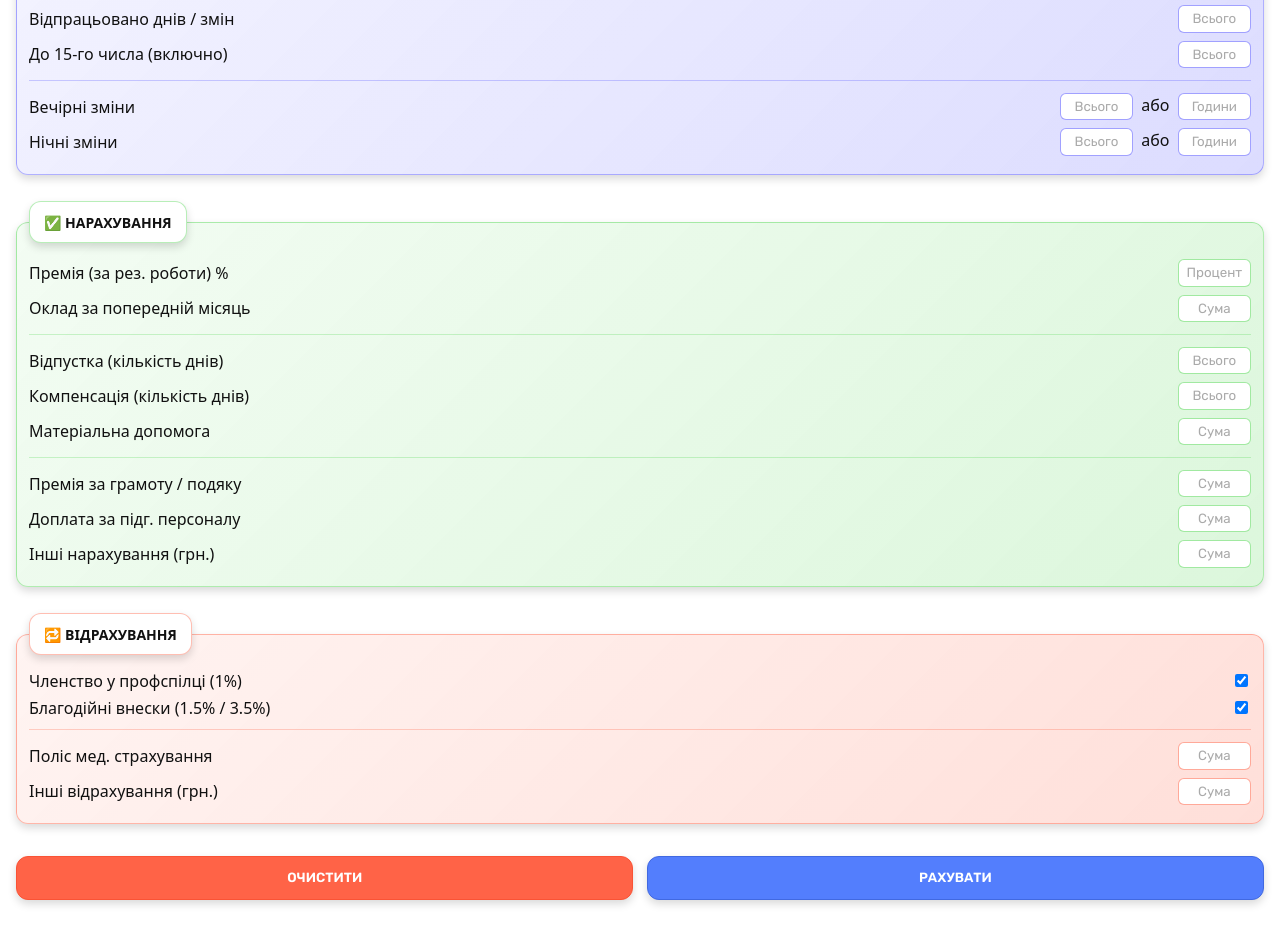
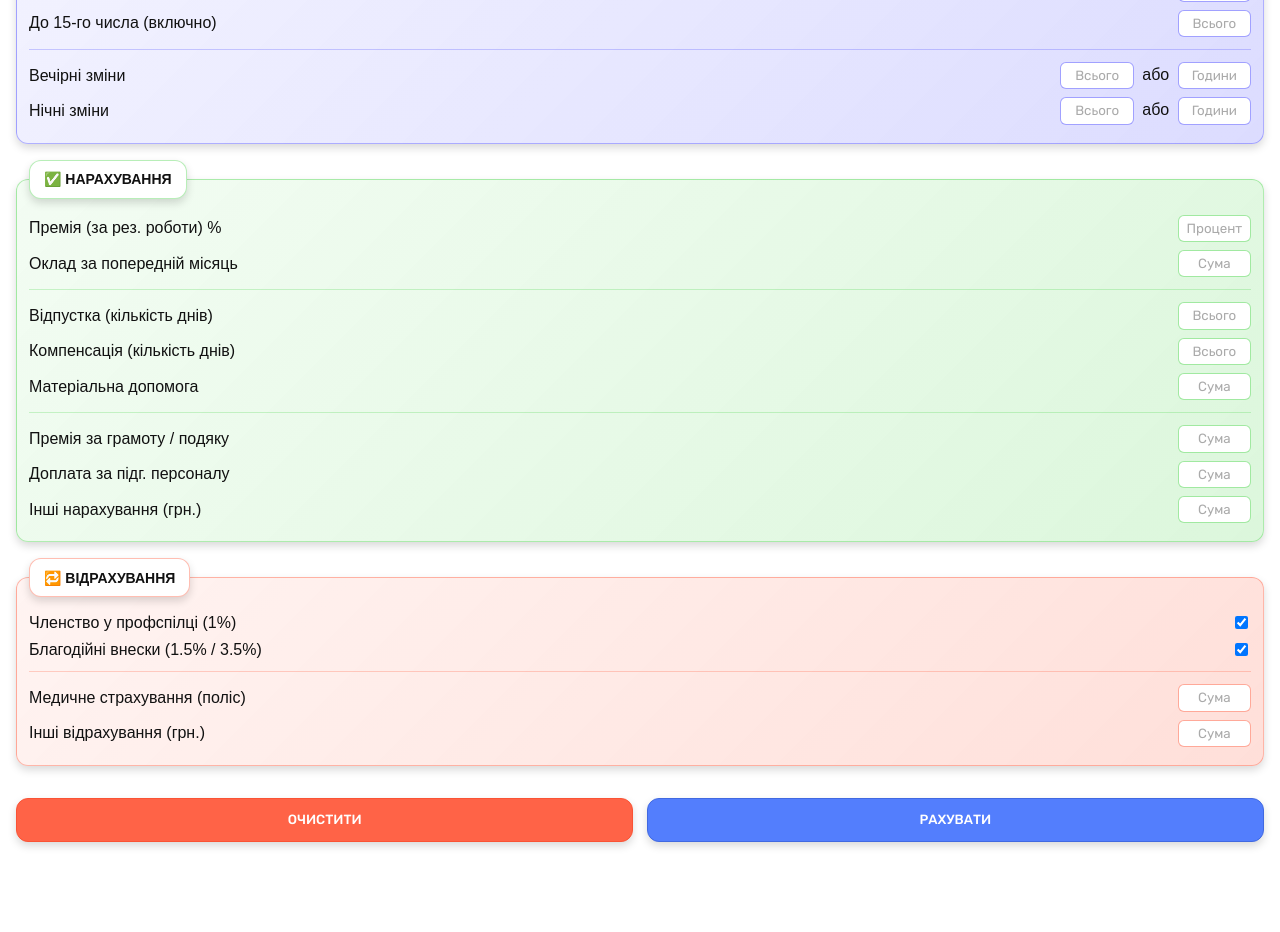
Before and after one commit to panteleimonov/zp-checker, a plain HTML site: page index.html in a window 1280 px wide. Shown: the part 464-1396 px from the top of the page. After the commit the page ends 1338 px from the top, so only its background shows below. Drawn offline with Linux system fonts and the light colour scheme; a web font is replaced by a local one.

Commit message:
Some modified and best JS (added input listener)

```diff
--- a/index.html
+++ b/index.html
@@ -8,11 +8,11 @@
 		<link rel="preconnect" href="https://fonts.googleapis.com" />
 		<link rel="preconnect" href="https://fonts.gstatic.com" crossorigin />
 		<link
-			href="https://fonts.googleapis.com/css2?family=Google+Sans:ital,opsz,wght@0,17..18,400..700;1,17..18,400..700&family=Roboto+Condensed:ital,wght@0,100..900;1,100..900&family=Roboto:ital,wght@0,100..900;1,100..900&family=Rubik:ital,wght@0,300..900;1,300..900&display=swap"
+			href="https://fonts.googleapis.com/css2?family=Google+Sans:opsz,wght,GRAD@17..18,400..700,-50..200&family=Rubik:wght@300..900&display=swap"
 			rel="stylesheet"
 		/>
 
-		<link rel="stylesheet" href="style-ui.css" />
+		<link rel="stylesheet" href="style-beta.css" />
 	</head>
 
 	<body>
@@ -29,9 +29,7 @@
 			<form action="#">
 				<!-- ================= ГОЛОВНЕ ================= -->
 				<fieldset class="general-field">
-					<legend>
-						<h3>📌 Головне</h3>
-					</legend>
+					<legend>📌 Головне</legend>
 
 					<div class="input-wrapper">
 						<label for="oklad">Оклад (поточний) грн.</label>
@@ -72,9 +70,7 @@
 
 				<!-- ================= ТАБЕЛЮВАННЯ ================= -->
 				<fieldset class="tab-field">
-					<legend>
-						<h3>🗓️ Табелювання</h3>
-					</legend>
+					<legend>🗓️ Табелювання</legend>
 
 					<div class="inputs-group">
 						<div class="input-wrapper">
@@ -158,9 +154,7 @@
 
 				<!-- ================= НАРАХУВАННЯ ================= -->
 				<fieldset>
-					<legend>
-						<h3>✅ Нарахування</h3>
-					</legend>
+					<legend>✅ Нарахування</legend>
 					<div class="inputs-group">
 						<div class="input-wrapper">
 							<label for="prem">Премія (за рез. роботи) %</label>
@@ -177,7 +171,6 @@
 						<div class="input-wrapper">
 							<label for="pop-okl">Оклад за попередній місяць</label>
 							<input
-								class="large"
 								type="text"
 								inputmode="numeric"
 								id="pop-okl"
@@ -190,7 +183,6 @@
 						<div class="input-wrapper">
 							<label for="vidp">Відпустка (кількість днів)</label>
 							<input
-								class=""
 								type="text"
 								inputmode="numeric"
 								id="vidp"
@@ -201,7 +193,6 @@
 						<div class="input-wrapper">
 							<label for="komp">Компенсація (кількість днів)</label>
 							<input
-								class=""
 								type="text"
 								inputmode="numeric"
 								id="komp"
@@ -212,7 +203,6 @@
 						<div class="input-wrapper">
 							<label for="mat-d">Матеріальна допомога</label>
 							<input
-								class="large"
 								type="text"
 								inputmode="numeric"
 								id="mat-d"
@@ -225,7 +215,6 @@
 						<div class="input-wrapper">
 							<label for="gram-pod">Премія за грамоту / подяку</label>
 							<input
-								class="large"
 								type="text"
 								inputmode="numeric"
 								id="gram-pod"
@@ -236,7 +225,6 @@
 						<div class="input-wrapper">
 							<label for="pidg-pers">Доплата за підг. персоналу</label>
 							<input
-								class="large"
 								type="text"
 								inputmode="numeric"
 								id="pidg-pers"
@@ -247,7 +235,6 @@
 						<div class="input-wrapper">
 							<label for="others-nar">Інші нарахування (грн.)</label>
 							<input
-								class="large"
 								type="text"
 								inputmode="numeric"
 								id="others-nar"
@@ -259,9 +246,7 @@
 
 				<!-- ================= ВІДРАХУВАННЯ ================= -->
 				<fieldset class="red-bg">
-					<legend>
-						<h3>🔁 Відрахування</h3>
-					</legend>
+					<legend>🔁 Відрахування</legend>
 
 					<div class="inputs-group">
 						<div class="input-wrapper">
@@ -277,9 +262,8 @@
 
 					<div class="inputs-group">
 						<div class="input-wrapper">
-							<label for="medstrah">Поліс мед. страхування</label>
+							<label for="medstrah">Медичне страхування (поліс)</label>
 							<input
-								class="large"
 								type="text"
 								inputmode="numeric"
 								id="medstrah"
@@ -290,7 +274,6 @@
 						<div class="input-wrapper">
 							<label for="others">Інші відрахування (грн.)</label>
 							<input
-								class="large"
 								type="text"
 								inputmode="numeric"
 								id="others"
@@ -307,6 +290,6 @@
 			</form>
 		</section>
 
-		<script src="main.js"></script>
+		<script src="main.js" defer></script>
 	</body>
 </html>
--- /dev/null
+++ b/style-beta.css
@@ -0,0 +1,302 @@
+/* ================= VARIABLES ================= */
+
+:root {
+  /* Base colors */
+  --bg-main: #fff;
+  --text-main: #111;
+  --header-bg: linear-gradient(135deg, royalblue, deepskyblue);
+  --caption-bg: linear-gradient(135deg, #eee, #e7e7e7);
+  --btn-ok: linear-gradient(180deg, deepskyblue, royalblue);
+  --btn-reset: linear-gradient(180deg, tomato, indianred);
+
+  /* General field */
+  --general-field-bg: linear-gradient(135deg,
+      rgba(255, 222, 92, 0.15),
+      rgba(255, 191, 0, 0.3));
+  --general-field-border: rgba(255, 191, 0, 0.5);
+  --general-field-input: rgba(255, 191, 0, 0.7);
+  --general-field-focus: rgba(255, 191, 0, 0.8);
+
+  /* Green theme */
+  --green-border: rgba(20, 200, 20, 0.3);
+  --green-inner: rgba(20, 200, 20, 0.2);
+  --green-bg: linear-gradient(135deg,
+      rgba(20, 200, 20, 0.05),
+      rgba(20, 200, 20, 0.15));
+  --green-input: rgba(20, 200, 20, 0.4);
+  --green-focus: rgba(20, 200, 20, 0.6);
+
+  /* Blue theme */
+  --blue-border: rgba(20, 20, 255, 0.3);
+  --blue-inner: rgba(20, 20, 255, 0.2);
+  --blue-bg: linear-gradient(135deg,
+      rgba(20, 20, 255, 0.05),
+      rgba(20, 20, 255, 0.15));
+  --blue-input: rgba(20, 20, 255, 0.4);
+  --blue-focus: rgba(20, 20, 255, 0.6);
+
+  /* Red theme */
+  --red-border: rgba(255, 40, 0, 0.3);
+  --red-inner: rgba(255, 40, 0, 0.2);
+  --red-bg: linear-gradient(135deg,
+      rgba(255, 40, 0, 0.05),
+      rgba(255, 40, 0, 0.15));
+  --red-input: rgba(255, 40, 0, 0.4);
+  --red-focus: rgba(255, 40, 0, 0.6);
+
+  /* Effects */
+  --main-shadow: 0 4px 8px rgba(0, 0, 0, 0.15);
+}
+
+/* ================= BASE ================= */
+*,
+*::before,
+*::after {
+  box-sizing: border-box;
+  transition: all 200ms linear;
+  font-family: 'Google Sans', sans-serif;
+  font-optical-sizing: auto;
+  font-variation-settings: 'GRAD' 0;
+}
+
+body {
+  margin: 0;
+  padding: 0;
+  user-select: none;
+  background: var(--bg-main);
+  color: var(--text-main);
+}
+
+p {
+  font-size: 1em;
+}
+
+input::placeholder {
+  color: #aaa;
+}
+
+/* ================= HEADER ================= */
+.header {
+  padding: 1em 1em 0.5em;
+}
+
+.logo-header {
+  display: block;
+  margin: 0;
+  padding: 0.5em;
+  font-size: 1.25em;
+  line-height: 1.5;
+  color: #fff;
+  background: var(--header-bg);
+  border: 1px solid #fff;
+  border-radius: 12px;
+  box-shadow: var(--main-shadow);
+}
+
+/* ================= MAIN ================= */
+.main {
+  padding: 0 1em;
+}
+
+.caption-text {
+  padding: 1em;
+  background: var(--caption-bg);
+  border: 1px solid #fff;
+  border-radius: 12px;
+  box-shadow: var(--main-shadow);
+}
+
+/* ================= FORM ================= */
+.input-wrapper {
+  display: flex;
+  justify-content: space-between;
+  align-items: center;
+  margin-bottom: 0.5em;
+  /* font-family: 'Roboto Condensed', sans-serif;
+  font-optical-sizing: auto;
+  font-weight: normal;
+  font-style: normal; */
+}
+
+label {
+  text-align: left;
+  line-height: 1;
+}
+
+label:hover {
+  font-variation-settings: 'GRAD' 200;
+  cursor: pointer;
+  /* font-weight: bold;
+  letter-spacing: -0.5px; */
+}
+
+/* ================= INPUTS ================= */
+input[type='text'] {
+  width: 5.5em;
+  margin-left: 0.5em;
+  text-align: center;
+  line-height: 1.75;
+  font-family: 'Rubik', sans-serif;
+  font-optical-sizing: auto;
+  font-weight: normal;
+  font-style: normal;
+  border: 1px solid var(--green-input);
+  border-radius: 6px;
+}
+
+input.large {
+  width: 5.5em;
+}
+
+input[type='checkbox'] {
+  margin-left: 1em;
+}
+
+.double-inputs input[type='text']:last-child {
+  margin-left: 0;
+}
+
+.double-inputs span {
+  margin: 0.25em;
+}
+
+/* ================= FIELDSETS ================= */
+fieldset {
+  margin: 1em 0;
+  border: 1px solid var(--green-border);
+  border-radius: 12px;
+  background: var(--green-bg);
+  box-shadow: var(--main-shadow);
+}
+
+legend {
+  margin: 0.75em 0;
+  padding: 0.75em 1em;
+  font-size: 14px;
+  font-weight: bold;
+  text-transform: uppercase;
+  background: var(--bg-main);
+  border: 1px solid var(--green-border);
+  border-radius: 12px;
+  box-shadow: var(--main-shadow);
+}
+
+.general-field {
+  background: var(--general-field-bg);
+  border-color: var(--general-field-border);
+}
+
+.general-field legend {
+  border-color: var(--general-field-border);
+}
+
+.general-field input[type='text'] {
+  border-color: var(--general-field-input);
+}
+
+.inputs-group:not(:last-child) {
+  margin-bottom: 0.75em;
+  padding-bottom: 0.25em;
+  border-bottom: 1px solid var(--green-inner);
+}
+
+/* ================= TAB FIELD (BLUE) ================= */
+.tab-field {
+  border-color: var(--blue-border);
+  background: var(--blue-bg);
+}
+
+.tab-field legend {
+  border-color: var(--blue-border);
+}
+
+.tab-field input[type='text'] {
+  border-color: var(--blue-input);
+}
+
+.tab-field .inputs-group {
+  border-color: var(--blue-inner);
+}
+
+/* ================= RED FIELD ================= */
+.red-bg {
+  border-color: var(--red-border);
+  background: var(--red-bg);
+}
+
+.red-bg legend {
+  border-color: var(--red-border);
+}
+
+.red-bg input[type='text'] {
+  border-color: var(--red-input);
+}
+
+.red-bg .inputs-group {
+  border-color: var(--red-inner);
+}
+
+/* ================= ADVANCED ================= */
+.input-wrapper:focus-within label {
+  font-variation-settings: 'GRAD' 200;
+  /* font-weight: bold;
+  letter-spacing: -0.5px; */
+}
+
+input[type='text']:focus-visible {
+  outline: none;
+  border-color: var(--green-focus);
+  box-shadow: 0 0 0 4px rgba(20, 200, 20, 0.15);
+}
+
+.general-field input[type='text']:focus-visible {
+  border-color: var(--general-field-focus);
+  box-shadow: 0 0 0 4px rgba(255, 191, 0, 0.25);
+}
+
+.tab-field input[type='text']:focus-visible {
+  border-color: var(--blue-focus);
+  box-shadow: 0 0 0 4px rgba(20, 20, 255, 0.15);
+}
+
+.red-bg input[type='text']:focus-visible {
+  border-color: var(--red-focus);
+  box-shadow: 0 0 0 4px rgba(255, 40, 0, 0.15);
+}
+
+/* ================= BUTTONS ================= */
+.btns-wrapper {
+  margin: 2em 0;
+  display: flex;
+  justify-content: space-between;
+}
+
+button {
+  width: calc(50% - 0.5em);
+  padding: 1em;
+  font-family: 'Rubik', sans-serif;
+  font-optical-sizing: auto;
+  font-weight: 500;
+  text-transform: uppercase;
+  color: #fff;
+  background-color: rgb(83, 126, 253);
+  border: 1px solid royalblue;
+  border-radius: 12px;
+  box-shadow: var(--main-shadow);
+}
+
+button:hover,
+button:active {
+  background: royalblue;
+  letter-spacing: 1px;
+}
+
+.reset-btn {
+  background: tomato;
+  border: 1px solid rgb(250, 83, 53);
+}
+
+.reset-btn:hover,
+.reset-btn:active {
+  background: rgb(250, 83, 53);
+}
--- a/style-ui.css
+++ b/style.css
@@ -54,20 +54,10 @@
 *::before,
 *::after {
   box-sizing: border-box;
-  transition: all 300ms linear;
-  font-family:
-    'Google Sans',
-    system-ui,
-    -apple-system,
-    BlinkMacSystemFont,
-    Roboto,
-    Oxygen,
-    Ubuntu,
-    Cantarell,
-    'Open Sans',
-    'Helvetica Neue',
-    sans-serif;
+  transition: all 200ms linear;
+  font-family: "Google Sans", sans-serif;
   font-optical-sizing: auto;
+  font-variation-settings: "GRAD" 0;
 }
 
 body {
@@ -138,8 +128,9 @@ label {
 }
 
 label:hover {
-  font-weight: bold;
-  letter-spacing: -0.5px;
+  /* font-weight: bold;
+  letter-spacing: -0.5px; */
+  font-variation-settings: "GRAD" 200;
   cursor: pointer;
 }
 
@@ -150,7 +141,10 @@ input[type='text'] {
   margin-left: 0.5em;
   text-align: center;
   line-height: 1.75;
-  font-family: 'Rubik';
+  font-family: "Rubik", sans-serif;
+  font-optical-sizing: auto;
+  font-weight: normal;
+  font-style: normal;
   border-radius: 6px;
   border: 1px solid var(--green-input);
 }
@@ -160,7 +154,6 @@ input[type='text'] {
 }
 
 .double-inputs span {
-  /*color: var(--blue-inner);*/
   margin: 0.25em;
 }
 
@@ -187,7 +180,7 @@ fieldset {
   border-color: var(--general-field-border);
 }
 
-.general-field legend h3 {
+.general-field legend {
   border-color: var(--general-field-border);
   /* background: #FEF7E0; */
 }
@@ -203,11 +196,6 @@ fieldset {
 }
 
 legend {
-  margin: 0;
-  padding: 0;
-}
-
-legend h3 {
   margin: 0.75em 0;
   padding: 0.75em 1em;
   background: var(--bg-main);
@@ -217,7 +205,6 @@ legend h3 {
   font-weight: bold;
   border: 1px solid var(--green-border);
   box-shadow: var(--main-shadow);
-  /* background: #EFFAEF; */
 }
 
 /* ================= TAB FIELD (BLUE) ================= */
@@ -227,7 +214,7 @@ legend h3 {
   background: var(--blue-bg);
 }
 
-.tab-field legend h3 {
+.tab-field legend {
   border-color: var(--blue-border);
   /* background: #EEEEFC; */
 }
@@ -247,7 +234,7 @@ legend h3 {
   background: var(--red-bg);
 }
 
-.red-bg legend h3 {
+.red-bg legend {
   border-color: var(--red-border);
   /* background: #FCF0ED; */
 }
@@ -263,9 +250,9 @@ legend h3 {
 /* ================= ADVANCED ================= */
 
 .input-wrapper:focus-within label {
-  font-weight: bold;
-  color: var(--green-bg);
-  letter-spacing: -0.5px;
+  /* font-weight: bold; */
+  /* letter-spacing: -0.5px; */
+  font-variation-settings: "GRAD" 200;
 }
 
 input[type='text']:focus-visible {
@@ -300,10 +287,11 @@ button {
   padding: 1em;
   background-color: rgb(83, 126, 253);
   border-radius: 12px;
-  font-family: 'Rubik';
+  font-family: "Rubik", sans-serif;
+  font-optical-sizing: auto;
+  font-weight: 500;
   text-transform: uppercase;
   color: #fff;
-  font-weight: 600;
   border: 1px solid royalblue;
   box-shadow: var(--main-shadow);
 }
```
Also changed, not shown: main.js (+33 -69 lines).
